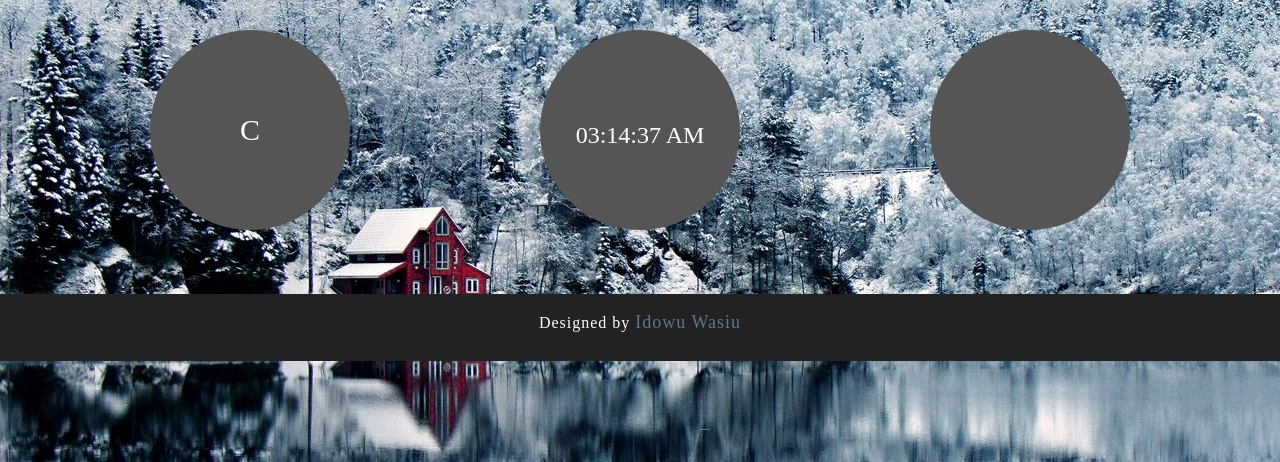
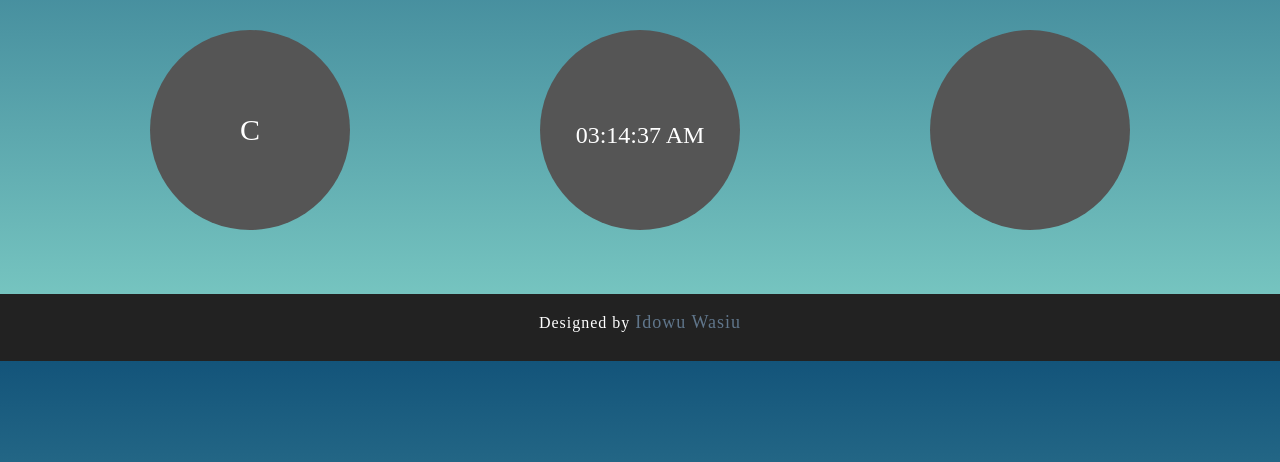
Before and after one commit to Hoxtygen/Local-Weather, a plain HTML site: page www/newIndex.html in a window 1280 px wide. Shown: the part 338-800 px from the top of the page. Drawn offline with Linux system fonts and the light colour scheme.

Commit message:
changed background to gradient colors

```diff
--- a/www/newstyle.css
+++ b/www/newstyle.css
@@ -1,6 +1,8 @@
 body 		{
-	/* background: #ff2d33; */
-	background-image: url(Images/bg.jpg);
+	background:  -moz-linear-gradient( top, #13547a,  #80d0c7);
+	background: -webkit-linear-gradient(top, #13547a, #80d0c7);
+	background: -o-linear-gradient(top, #13547a, #80d0c7);
+	background: linear-gradient(top, #13547a, #80d0c7);
 	font-family: "Oswald";
 	color: #fff;
 }
```
